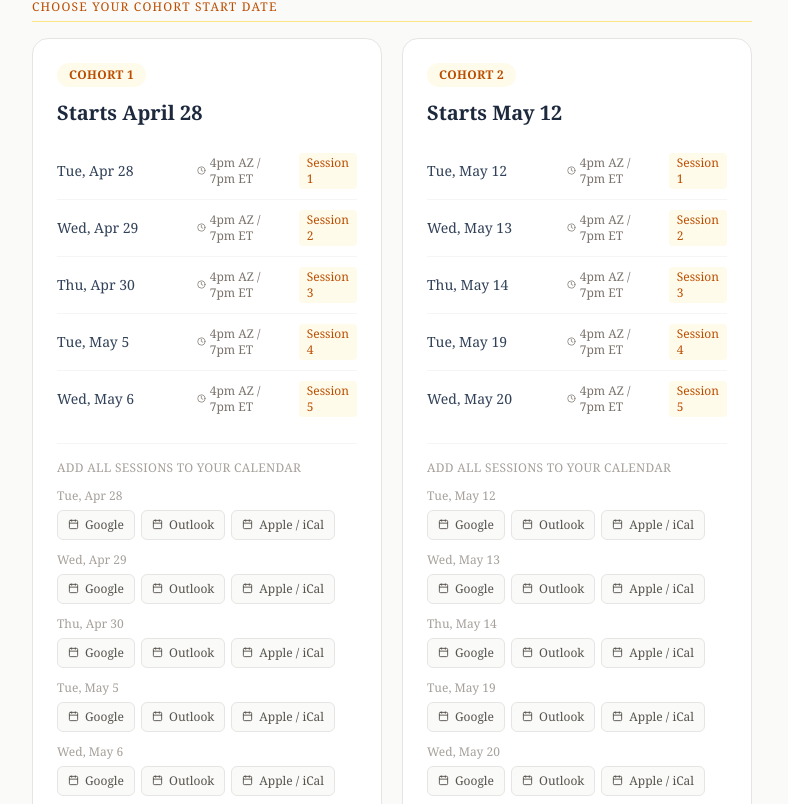
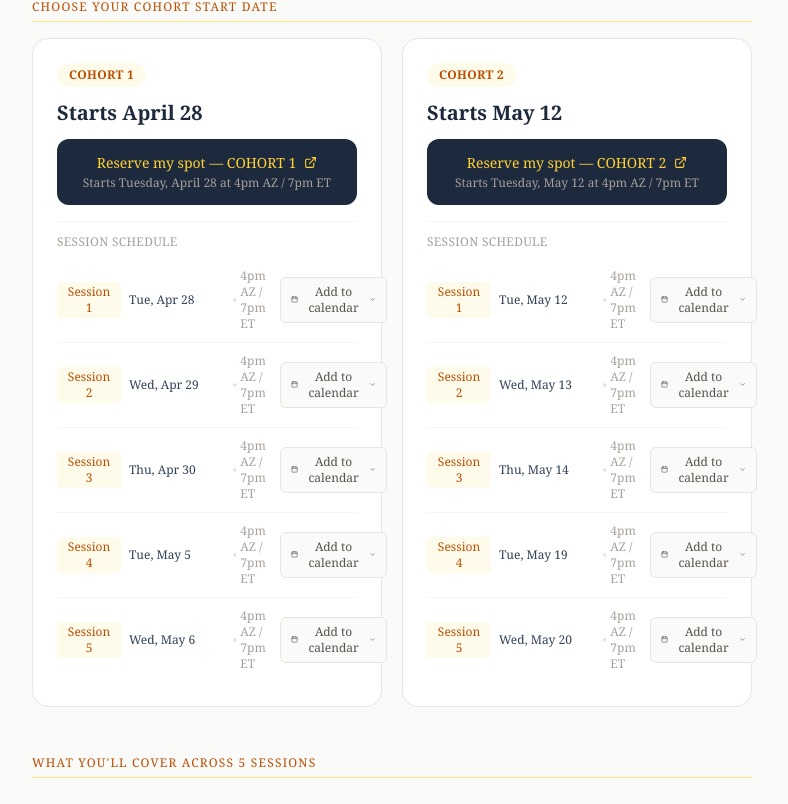
Before and after one commit to novalifejason-source/youarethegoal, a Next.js app: page /confirm/workshop in a window 1280 px wide. Shown: the part 576-1380 px from the top of the page, without its empty margins (248-1036 px from the left). Built offline with nearby package versions, Linux system fonts and the light colour scheme.

Commit message:
Reserve button first, compact session rows with dropdown calendar picker

```diff
--- a/app/confirm/workshop/page.tsx
+++ b/app/confirm/workshop/page.tsx
@@ -1,7 +1,7 @@
 'use client';
 
-import { useEffect, useState } from 'react';
-import { CheckCircle, Calendar, Clock, ExternalLink, Mail, Link2 } from 'lucide-react';
+import { useEffect, useState, useRef } from 'react';
+import { CheckCircle, Calendar, Clock, ExternalLink, Mail, Link2, ChevronDown } from 'lucide-react';
 
 // ─── Types ────────────────────────────────────────────────────────────────────
 
@@ -144,32 +144,45 @@ function SectionLabel({ children }: { children: React.ReactNode }) {
   );
 }
 
-function CalButtons({ session, label, filename }: { session: Session; label: string; filename: string }) {
+function CalDropdown({ session, label, filename }: { session: Session; label: string; filename: string }) {
+  const [open, setOpen] = useState(false);
+  const ref = useRef<HTMLDivElement>(null);
+
+  useEffect(() => {
+    function handleClick(e: MouseEvent) {
+      if (ref.current && !ref.current.contains(e.target as Node)) setOpen(false);
+    }
+    document.addEventListener('mousedown', handleClick);
+    return () => document.removeEventListener('mousedown', handleClick);
+  }, []);
+
   return (
-    <div className="flex flex-wrap gap-1.5 mb-3">
-      <a
-        href={googleCalUrl(session, label)}
-        target="_blank"
-        rel="noopener noreferrer"
+    <div className="relative" ref={ref}>
+      <button
+        onClick={() => setOpen(!open)}
         className="inline-flex items-center gap-1.5 text-xs font-medium px-2.5 py-1.5 rounded-md border border-stone-200 bg-stone-50 text-stone-600 hover:border-amber-500 hover:text-amber-700 transition-colors"
       >
-        <Calendar size={11} /> Google
-      </a>
-      <a
-        href={outlookUrl(session, label)}
-        target="_blank"
-        rel="noopener noreferrer"
-        className="inline-flex items-center gap-1.5 text-xs font-medium px-2.5 py-1.5 rounded-md border border-stone-200 bg-stone-50 text-stone-600 hover:border-amber-500 hover:text-amber-700 transition-colors"
-      >
-        <Calendar size={11} /> Outlook
-      </a>
-      <a
-        href={icsDownloadUrl(session, label)}
-        download={`${filename}.ics`}
-        className="inline-flex items-center gap-1.5 text-xs font-medium px-2.5 py-1.5 rounded-md border border-stone-200 bg-stone-50 text-stone-600 hover:border-amber-500 hover:text-amber-700 transition-colors"
-      >
-        <Calendar size={11} /> Apple / iCal
-      </a>
+        <Calendar size={11} /> Add to calendar <ChevronDown size={11} className={open ? 'rotate-180' : ''} />
+      </button>
+      {open && (
+        <div className="absolute right-0 mt-1 w-40 bg-white border border-stone-200 rounded-lg shadow-lg z-10 overflow-hidden">
+          <a href={googleCalUrl(session, label)} target="_blank" rel="noopener noreferrer"
+            className="block px-3 py-2 text-xs text-stone-600 hover:bg-amber-50 hover:text-amber-700"
+            onClick={() => setOpen(false)}>
+            Google Calendar
+          </a>
+          <a href={outlookUrl(session, label)} target="_blank" rel="noopener noreferrer"
+            className="block px-3 py-2 text-xs text-stone-600 hover:bg-amber-50 hover:text-amber-700"
+            onClick={() => setOpen(false)}>
+            Outlook
+          </a>
+          <a href={icsDownloadUrl(session, label)} download={`${filename}.ics`}
+            className="block px-3 py-2 text-xs text-stone-600 hover:bg-amber-50 hover:text-amber-700"
+            onClick={() => setOpen(false)}>
+            Apple / iCal (.ics)
+          </a>
+        </div>
+      )}
     </div>
   );
 }
@@ -185,52 +198,43 @@ function CohortCard({ cohort, name, email }: { cohort: Cohort; name: string; ema
       </span>
 
       {/* Title */}
-      <h3 className="text-xl font-semibold text-slate-800 mb-4">{cohort.title}</h3>
+      <h3 className="text-xl font-semibold text-slate-800 mb-3">{cohort.title}</h3>
 
-      {/* Sessions */}
-      <div className="divide-y divide-stone-100 mb-4">
-        {cohort.sessions.map((session) => (
-          <div key={session.startUtc} className="flex items-center gap-3 py-2.5 text-sm">
-            <span className="font-medium text-slate-700 w-28 sm:w-32 flex-shrink-0">{session.day}</span>
-            <span className="text-stone-500 text-xs flex items-center gap-1">
-              <Clock size={11} /> 4pm AZ / 7pm ET
-            </span>
-            <span className="ml-auto text-xs font-medium text-amber-700 bg-amber-50 px-2 py-0.5 rounded hidden sm:block">
-              {session.label}
-            </span>
-          </div>
-        ))}
-      </div>
-
-      {/* Calendar links */}
-      <div className="border-t border-stone-100 pt-4 mt-auto">
-        <p className="text-xs font-medium tracking-wide uppercase text-stone-400 mb-3">
-          Add all sessions to your calendar
-        </p>
-        {cohort.sessions.map((session, i) => (
-          <div key={session.startUtc}>
-            <p className="text-xs text-stone-400 mb-1.5">{session.day}</p>
-            <CalButtons
-              session={session}
-              label={session.label}
-              filename={`session${i + 1}-${session.day.toLowerCase().replace(/[, ]+/g, '-')}`}
-            />
-          </div>
-        ))}
-      </div>
-
-      {/* Book button */}
+      {/* Book button — FIRST */}
       <a
         href={calendlyUrl}
         target="_blank"
         rel="noopener noreferrer"
-        className="mt-4 flex flex-col items-center justify-center gap-0.5 w-full bg-slate-800 hover:bg-slate-700 text-amber-300 font-medium text-sm px-4 py-3.5 rounded-xl transition-colors"
+        className="mb-4 flex flex-col items-center justify-center gap-0.5 w-full bg-slate-800 hover:bg-slate-700 text-amber-300 font-medium text-sm px-4 py-3.5 rounded-xl transition-colors"
       >
         <span className="flex items-center gap-2">
           Reserve my spot — {cohort.badge} <ExternalLink size={13} />
         </span>
         <span className="text-xs text-stone-400 font-normal">Starts {cohort.startLabel}</span>
       </a>
+
+      {/* Sessions with dropdown calendar */}
+      <div className="border-t border-stone-100 pt-3">
+        <p className="text-xs font-medium tracking-wide uppercase text-stone-400 mb-2">Session schedule</p>
+        <div className="divide-y divide-stone-100">
+          {cohort.sessions.map((session, i) => (
+            <div key={session.startUtc} className="flex items-center gap-2 py-2.5">
+              <span className="text-xs font-medium text-amber-700 bg-amber-50 px-1.5 py-0.5 rounded flex-shrink-0 w-16 text-center">
+                {session.label}
+              </span>
+              <span className="text-xs font-medium text-slate-700 flex-shrink-0 w-24">{session.day}</span>
+              <span className="text-xs text-stone-400 flex items-center gap-1 flex-1">
+                <Clock size={10} /> 4pm AZ / 7pm ET
+              </span>
+              <CalDropdown
+                session={session}
+                label={session.label}
+                filename={`session${i + 1}-${session.day.toLowerCase().replace(/[, ]+/g, '-')}`}
+              />
+            </div>
+          ))}
+        </div>
+      </div>
     </div>
   );
 }
```
